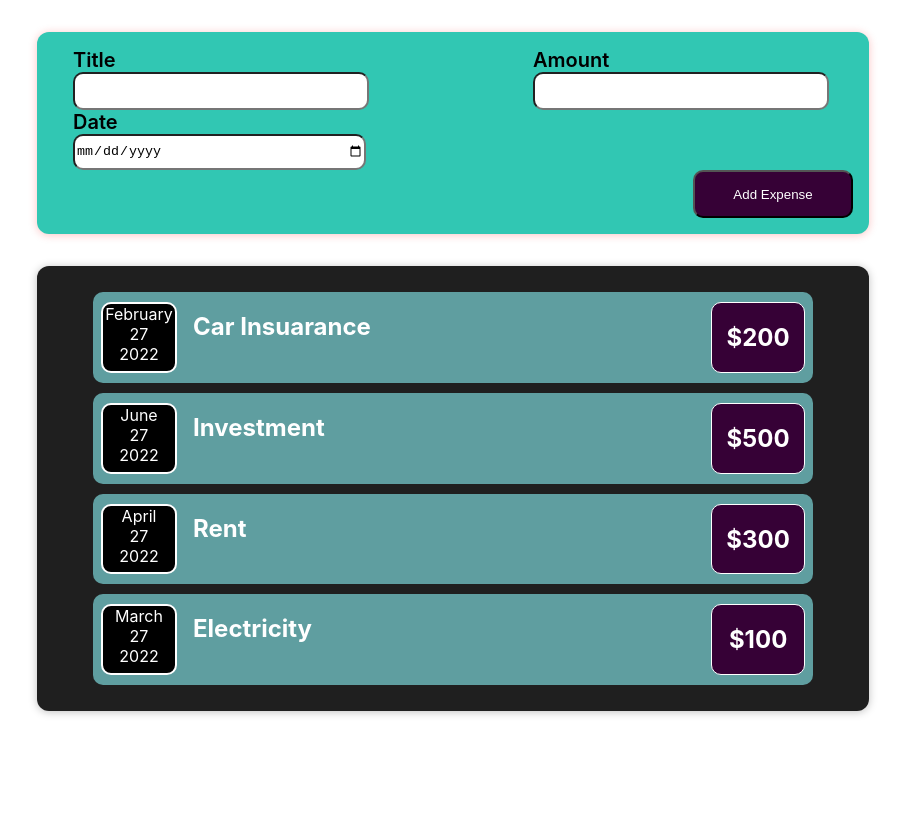
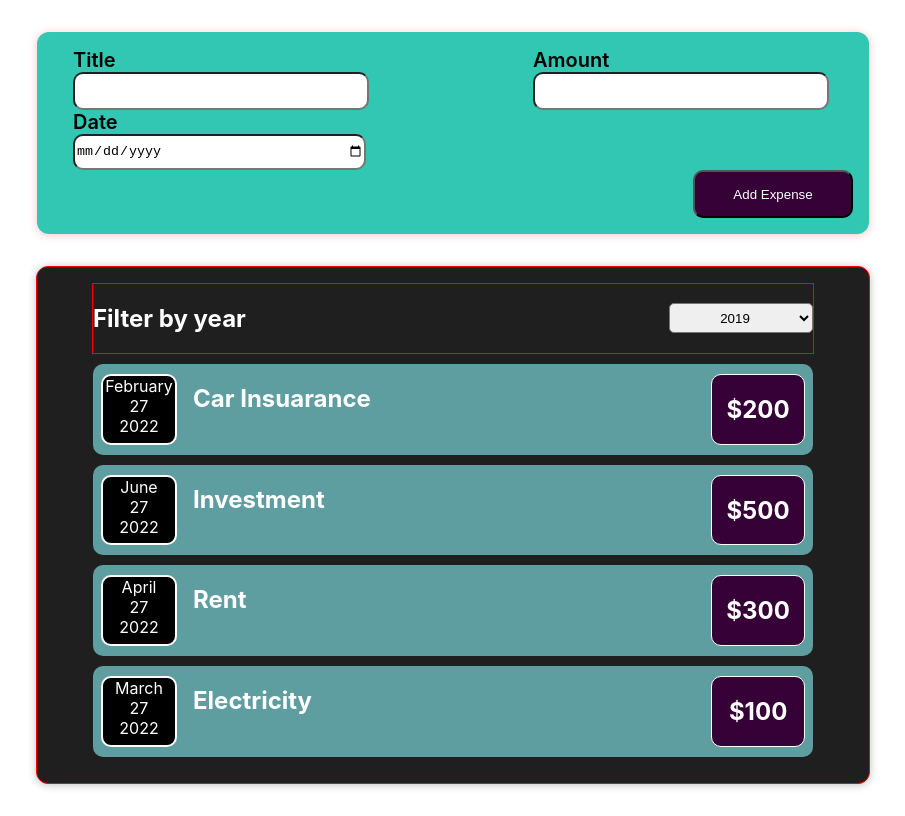
Before and after one commit to iampankajk/React-Practice, a React (Create React App) app in the folder app-1/: page / in a window 1280 px wide. Shown: the whole page, without its empty margins (187-1092 px from the left). Built offline with nearby package versions, Linux system fonts and the light colour scheme.

Commit message:
filter added

```diff
--- a/app-1/src/App.js
+++ b/app-1/src/App.js
@@ -1,9 +1,10 @@
 
-import ExpenseByYear from "./components/Expenses/ExpenseByYear";
+import Expense from "./components/Expenses/Expense";
+import NewExpense from "./components/NewExpense/NewExpense";
+import Filters from "./components/Filter/Filters";
+import Card from "./components/Card/Card";
 
-import NewExpense from "./components/NewExpense/NewExpense";
-
-const App = ()=> {
+const App = () => {
   const expenses = [
     { title: 'Car Insuarance', date: new Date(2022, 1, 27), amount: 200 },
     { title: 'Investment', date: new Date(2022, 5, 27), amount: 500 },
@@ -11,16 +12,22 @@ const App = ()=> {
     { title: 'Electricity', date: new Date(2022, 2, 27), amount: 100 },
   ]
 
-  const addExpenseHandler = (expense)=>{
+  const addExpenseHandler = (expense) => {
     expenses.push(expense)
     console.log(expenses)
   }
   return (
-    <div className="App">
+    <div>
       <NewExpense onAddExpense={addExpenseHandler}></NewExpense>
-        <ExpenseByYear expenses={expenses}></ExpenseByYear>
+      <Card>
+        <Filters></Filters>
+        <Expense expenses={expenses}></Expense>
+      </Card>
 
-   </div>
+
+
+
+    </div>
   );
 }
 
--- a/app-1/src/components/Expenses/ExpenseByYear.css
+++ b/app-1/src/components/Card/Card.css
@@ -1,4 +1,4 @@
-.expenses-by-year {
+.card{
     padding: 1rem;
     background-color: rgb(31, 31, 31);
     margin: 2rem auto;
@@ -6,4 +6,6 @@
     max-width: 95%;
     border-radius: 12px;
     box-shadow: 0 1px 8px rgba(0, 0, 0, 0.25);
-  }
+    color: white;
+    border: 1px red solid;
+}
--- /dev/null
+++ b/app-1/src/components/Card/Card.js
@@ -0,0 +1,11 @@
+import './Card.css'
+
+const Card = (props)=>{
+    return (
+        <div className='card'>
+            {props.children}
+        </div>
+    )
+}
+
+export default Card;
--- a/app-1/src/components/Expenses/ExpenseByYear.js
+++ b/app-1/src/components/Expenses/Expense.js
@@ -1,10 +1,9 @@
 import ExpenseItem from "./ExpenseItem";
-import './ExpenseByYear.css';
 
-const ExpenseByYear = ({expenses})=> {
+const Expense = ({expenses})=> {
 
     return (
-        <div className="expenses-by-year">
+        <div>
             <ExpenseItem date={expenses[0].date} title={expenses[0].title} amount={expenses[0].amount}></ExpenseItem>
             <ExpenseItem date={expenses[1].date} title={expenses[1].title} amount={expenses[1].amount}></ExpenseItem>
             <ExpenseItem date={expenses[2].date} title={expenses[2].title} amount={expenses[2].amount}></ExpenseItem>
@@ -13,4 +12,4 @@ const ExpenseByYear = ({expenses})=> {
     );
 }
 
-export default ExpenseByYear;
+export default Expense;
--- /dev/null
+++ b/app-1/src/components/Filter/Filters.js
@@ -0,0 +1,18 @@
+import React from "react";
+import Selector from "./Selector";
+
+
+const Filters = ()=>{
+
+    const yearHandler = (year)=>{
+        console.log(year);
+    }
+
+    return (
+        <div>
+            <Selector onAddYear={yearHandler}></Selector>
+        </div>
+    )
+};
+
+export default Filters;
--- /dev/null
+++ b/app-1/src/components/Filter/Selector.css
@@ -0,0 +1,17 @@
+.selector{
+    display: flex;
+    justify-content: space-between;
+    border: 1px red solid;
+    width: 90%;
+    margin: auto;
+}
+
+.selector>select{
+    width: 20%;
+    height: 20px;
+    text-align: center;
+    padding: 5px;
+    height: 30px;
+    margin: auto 0px;
+    border-radius: 5px;
+}
--- /dev/null
+++ b/app-1/src/components/Filter/Selector.js
@@ -0,0 +1,26 @@
+import React, {useState} from "react";
+import './Selector.css'
+const Selector = (props)=>{
+    const [year,setYear] = useState('');
+
+    const yearHandler = (event)=>{
+        setYear(event.target.value);
+        props.onAddYear(event.target.value);
+    }
+
+
+    return (
+        <div className="selector">
+            <h2>Filter by year</h2>
+            <select onChange={yearHandler}>
+                <option>2019</option>
+                <option>2020</option>
+                <option>2021</option>
+                <option>2022</option>
+            </select>
+        </div>
+    )
+
+}
+
+export default Selector;
```
